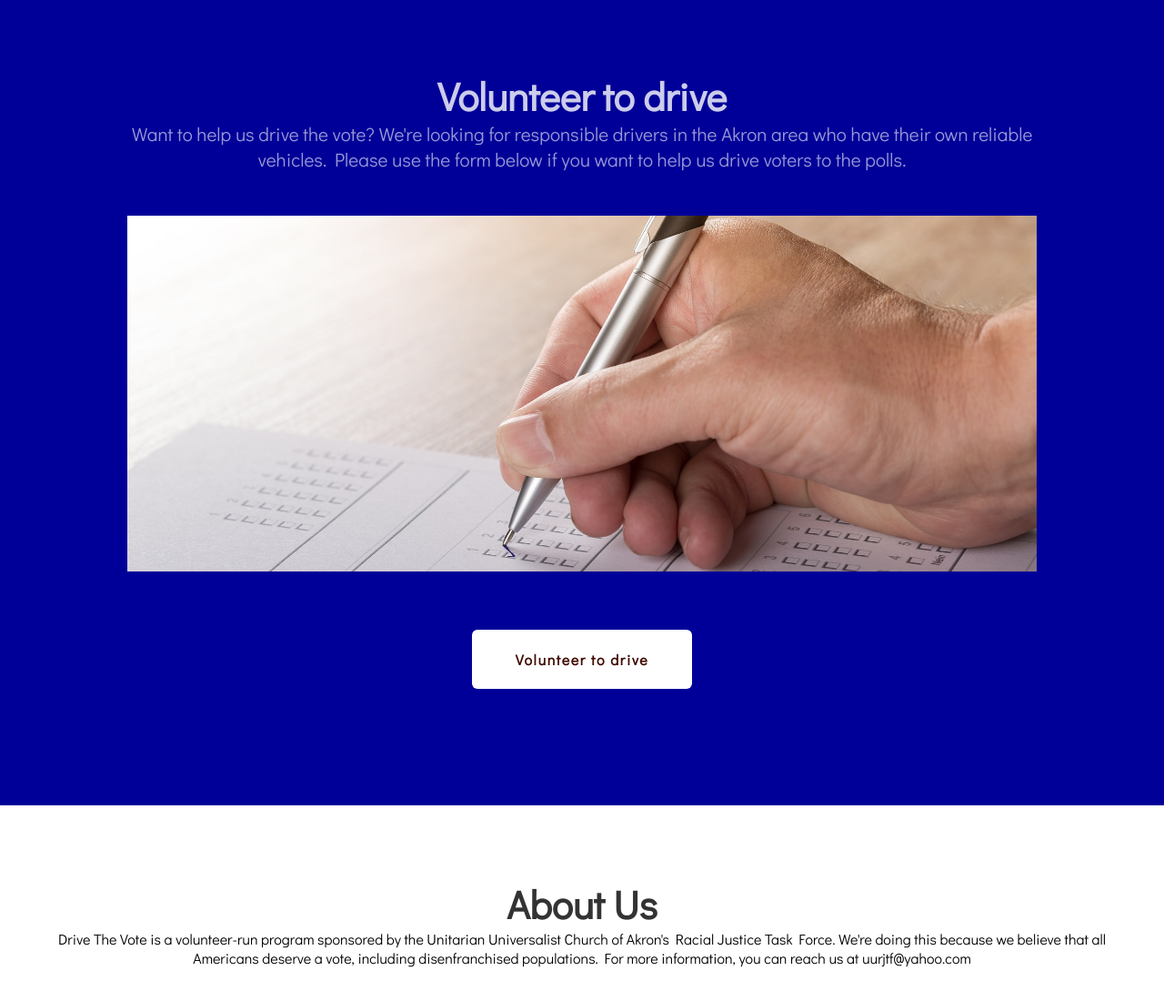
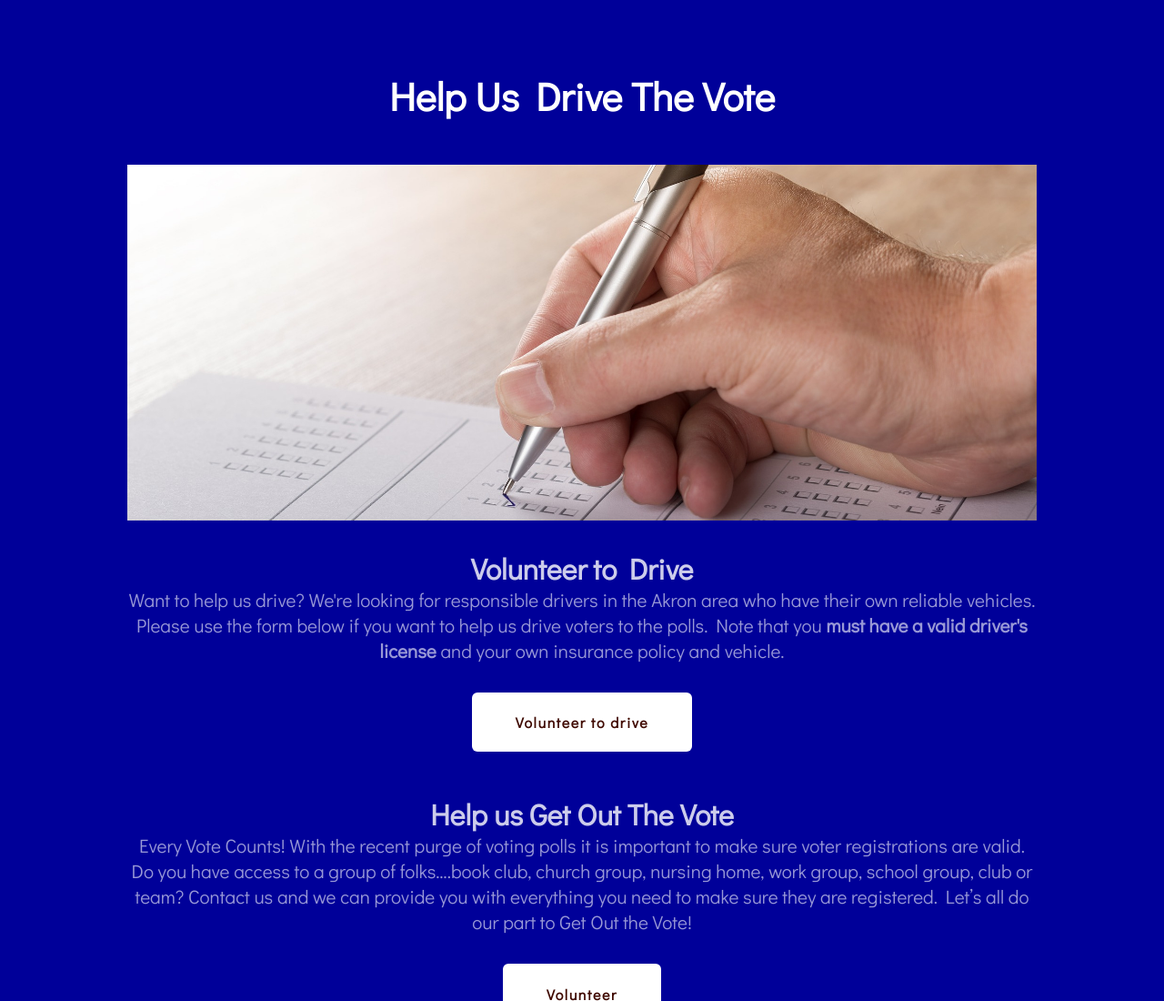
Before and after one commit to yamikuronue/drivethevoteakron, a plain HTML site: page src/index.html in a window 1280 px wide. Shown: the part 1700-2800 px from the top of the page at 91% size. Drawn offline with Linux system fonts and the light colour scheme.

Commit message:
updates
updates from Deb

```diff
--- a/src/index.html
+++ b/src/index.html
@@ -34,7 +34,8 @@ Released   : 20140404
 				<li class="active"><a href="#" accesskey="1" title="Home">Home</a></li>
 				<li><a href="#faq" accesskey="2" title="Frequently Asked Questions">FAQs</a></li>
 				<li><a href="#vol" accesskey="3" title="Volunteer to drive">Volunteer</a></li>
-				<li><a href="#contact" accesskey="4" title="Contact us">Contact Us</a></li>
+				<li><a href="#don" accesskey="4" title="Donate">Donate</a></li>
+				<li><a href="#contact" accesskey="5" title="Contact us">Contact Us</a></li>
 			</ul>
 		</div>
 	</div>
@@ -62,7 +63,7 @@ Released   : 20140404
 		<div class="boxA">
 			<h3>Am I eligible?</h3>
 			<br>
-			<p>Any resident of Ohio who is not currently incarcerated is eligible to vote if they are registered. This includes homeless people, people with felony convictions, and non-English speakers. If you have not voted recently, you may need to register again</p>
+			<p>Any resident of Ohio who is not <a href="http://www.acluohio.org/wp-content/uploads/2016/03/VotingWithACriminalConvictionFactSheet.pdf">currently incarcerated</a> is eligible to vote if they are registered. This includes homeless people, <a href="http://www.disabilityrightsohio.org/voting">people with disabilities</a>, people with felony convictions, and non-English speakers. If you have not voted recently, you may need to register again</p>
 			<a href="http://cohhio.ohiovotes.us/" class="button button-alt">Check registration</a>
 		</div>
 		<div class="boxB">
@@ -102,16 +103,36 @@ Released   : 20140404
 </div>
 <div id="welcome">
 	<a name="vol"></a>
+	<div class="title"><h2>Help Us Drive The Vote</h2></div>
+	<div class="container">
+		<img src="images/pic02.jpg" alt="" class="image image-full" />
+		<div class="title">
+			<h1>Volunteer to Drive</h1>
+			<span class="byline">Want to help us drive? We're looking for responsible drivers in the Akron area who have their own reliable vehicles. Please use the form below if you want to help us drive voters to the polls. Note that you <b>must have a valid driver's license</b> and your own insurance policy and vehicle.</span>
+			<ul class="actions">
+				<li><a href="https://goo.gl/forms/HSuJLTFTihQwuyLH3" class="button">Volunteer to drive</a></li>
+			</ul>
+		</div>
+	</div>
 	<div class="container">
 		<div class="title">
-			<h2>Volunteer to drive</h2>
-			<span class="byline">Want to help us drive the vote? We're looking for responsible drivers in the Akron area who have their own reliable vehicles. Please use the form below if you want to help us drive voters to the polls.</span>
+			<h1>Help us Get Out The Vote</h1>
+			<span class="byline">Every Vote Counts!  With the recent purge of voting polls it is important to make sure voter registrations are valid.  Do you have access to a group of folks….book club, church group, nursing home, work group, school group, club or team?   Contact us and we can provide you with everything you need to make sure they are registered. Let’s all do our part to Get Out the Vote!</span>
+
+			<ul class="actions">
+				<li><a href="https://goo.gl/forms/ZZUfSCxI6TDOpGss2" class="button">Volunteer</a></li>
+			</ul>
 		</div>
-        <img src="images/pic02.jpg" alt="" class="image image-full" />
-        <form >
-		<ul class="actions">
-			<li><a href="https://goo.gl/forms/Zh8oR0MTIji3cLq53" class="button">Volunteer to drive</a></li>
-		</ul>
+	</div>
+	<div class="container">
+		<div class="title">
+			<a name="don"></a>
+			<h1>Donate</h1>
+			<span class="byline">Help us make it possible for folks to get to the polls.  You can donate directly or supply gas cards. Gas cards can be dropped off or mailed to the UU Church of Akron, ATTN:  Racial Justice GOTV,  3300 Morewood Dr., Fairlawn, OH  44333 (across from Summit Mall). To donate directly click the link below.  Indicate the dollar amount and check "Other"  In the comments please put Racial Justice GOTV.</span>
+			<ul class="actions">
+				<li><a href="http://www.uuakron.org/public/forms/donations.cfm" class="button">Donate</a></li>
+			</ul>
+		</div>
 	</div>
 </div>
 <div id="contact">
```
